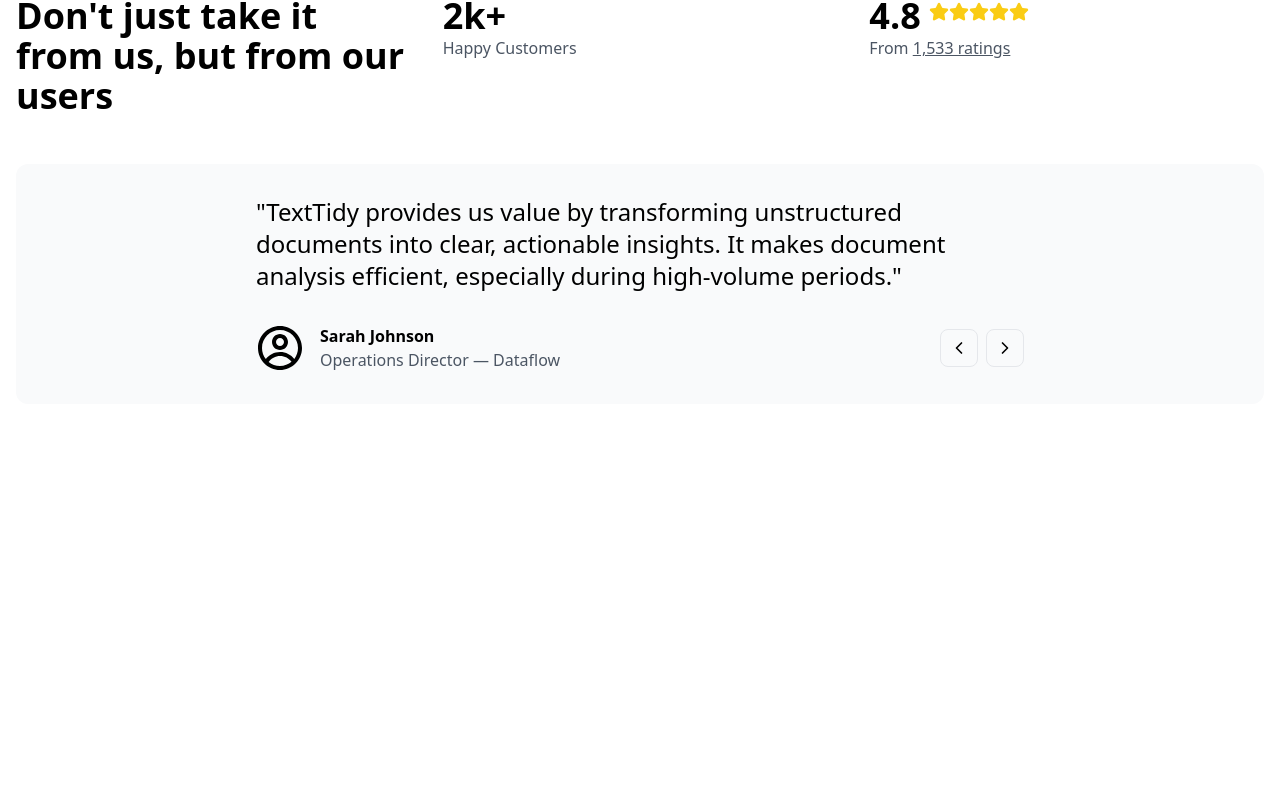
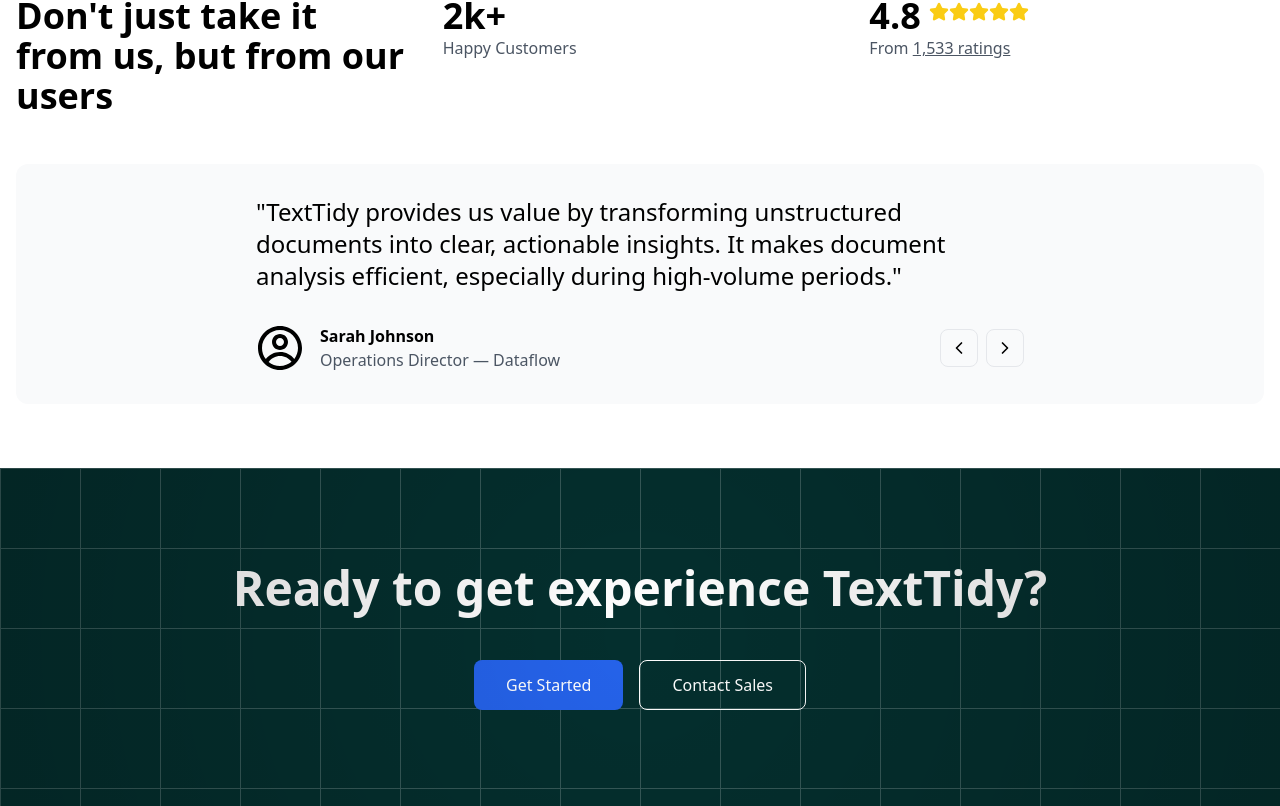
Before and after one commit to Ravyar19/TextTidy, a React (Vite) app: page / in a window 1280 px wide. Shown: the part 756-1562 px from the top of the page. Before the commit the page ends 1224 px from the top, so only its background shows below. Built offline with nearby package versions, Linux system fonts and the light colour scheme; no server answers.

Commit message:
CTA section

```diff
--- /dev/null
+++ b/src/components/CTASection.jsx
@@ -0,0 +1,46 @@
+import React from "react";
+
+const CTASection = () => {
+  return (
+    <div className="relative bg-teal-950 py-24">
+      {/* Grid Pattern Overlay */}
+      <div
+        className="absolute inset-0 opacity-20"
+        style={{
+          backgroundImage: `
+            linear-gradient(to right, #ffffff 1px, transparent 1px),
+            linear-gradient(to bottom, #ffffff 1px, transparent 1px)
+          `,
+          backgroundSize: "80px 80px",
+        }}
+      />
+
+      {/* Content Container */}
+      <div className="relative container mx-auto px-4 text-center">
+        <h2 className="text-3xl md:text-4xl lg:text-5xl font-bold text-white mb-12">
+          Ready to get experience TextTidy?
+        </h2>
+
+        <div className="flex justify-center gap-4 flex-wrap">
+          <button className="bg-blue-600 hover:bg-blue-700 text-white px-8 py-3 rounded-lg transition-colors">
+            Get Started
+          </button>
+          <button className="bg-transparent hover:bg-teal-900 text-white border border-white px-8 py-3 rounded-lg transition-colors">
+            Contact Sales
+          </button>
+        </div>
+      </div>
+
+      {/* Optional: Gradient Overlay for depth */}
+      <div
+        className="absolute inset-0 pointer-events-none"
+        style={{
+          background:
+            "radial-gradient(circle at center, transparent 0%, rgba(0,0,0,0.2) 100%)",
+        }}
+      />
+    </div>
+  );
+};
+
+export default CTASection;
--- a/src/pages/LandingPage.jsx
+++ b/src/pages/LandingPage.jsx
@@ -2,6 +2,7 @@
 import Navbar from "../components/Navbar";
 import HeroSection from "../components/HeroSection";
 import Testimonial from "../components/Testimonial";
+import CTASection from "../components/CTASection";
 
 const LandingPage = () => {
   return (
@@ -9,6 +10,7 @@
       <Navbar />
       <HeroSection />
       <Testimonial />
+      <CTASection />
     </div>
   );
 };
```
